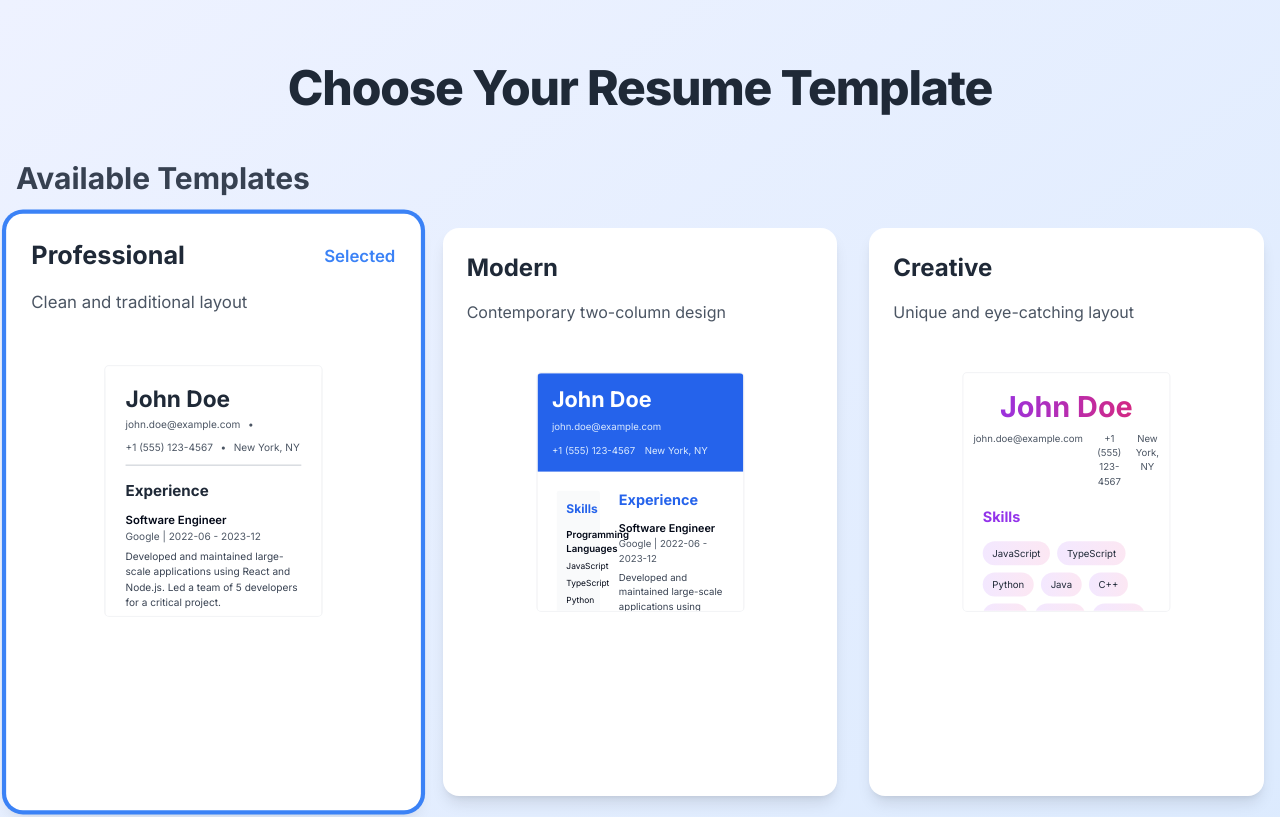
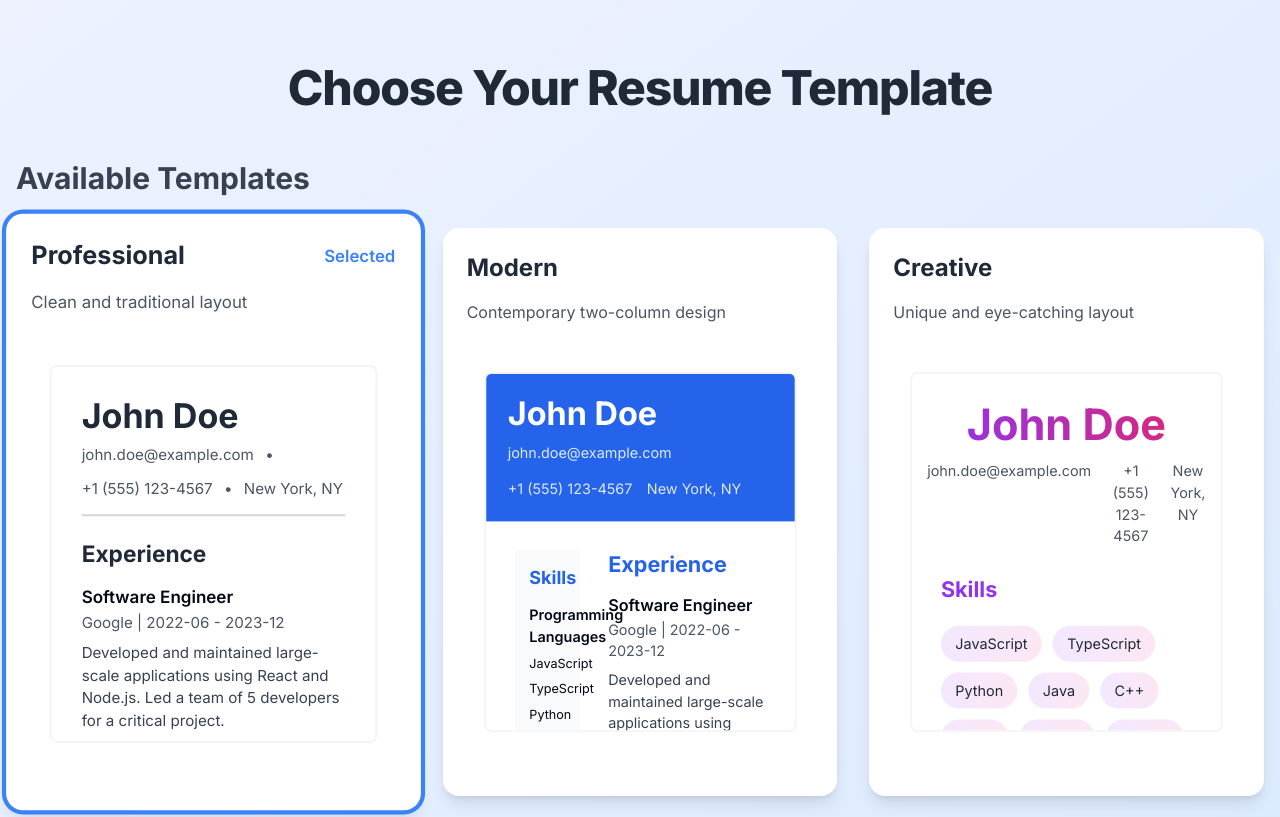
Before and after one commit to lakshay-goyal/resume-generator, a Next.js app: page / in a window 1280 px wide. Shown: the top 817 px of the page. Built offline with nearby package versions, Linux system fonts and the light colour scheme.

Commit message:
resolve error in html2pdf.js package

```diff
--- a/package.json
+++ b/package.json
@@ -15,8 +15,9 @@
     "class-variance-authority": "^0.7.1",
     "clsx": "^2.1.1",
     "file-saver": "^2.0.5",
-    "html2pdf.js": "^0.10.2",
+    "html2pdf.js": "^0.9.3",
     "jotai": "^2.10.3",
+    "jspdf": "^2.5.2",
     "lucide-react": "^0.468.0",
     "next": "15.1.0",
     "pdf-lib": "^1.17.1",
--- a/src/app/page.tsx
+++ b/src/app/page.tsx
@@ -79,8 +79,8 @@ export default function Home() {
                 </div>
                 <p className="text-gray-600 mb-6 h-12">{template.description}</p>
                 <div className="border-2 border-gray-100 rounded-lg overflow-hidden
-                  transform scale-[0.6] origin-top
-                  group-hover:scale-[0.65] transition-transform duration-300 w-full h-[400px]">
+                  transform scale-[0.9] origin-top
+                  group-hover:scale-[0.95] transition-transform duration-300 w-full h-[400px]">
                   <template.component data={resumeData} />
                 </div>
               </div>
--- /dev/null
+++ b/src/html2pdf.d.ts
@@ -0,0 +1,4 @@
+declare module 'html2pdf.js' {
+    const html2pdf: any;
+    export default html2pdf;
+  }
```
Also changed, not shown: 1 other file (tests, documents, lock files or other folders).
